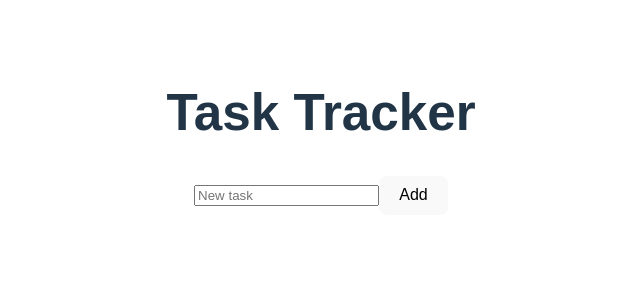
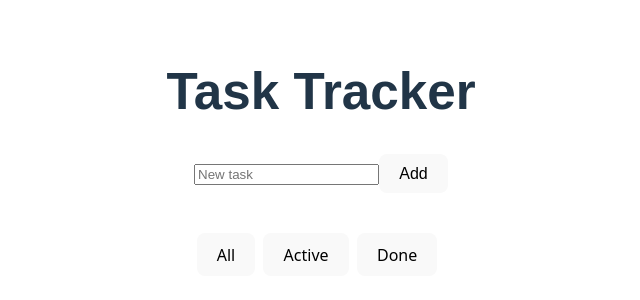
Before and after one commit to Vanna-Gio/vue-3-basics, a Vue app: page / in a window 1280 px wide. Shown: the part 250-550 px from the top of the page, without its empty margins (319-959 px from the left). Built offline with nearby package versions, Linux system fonts and the light colour scheme.

Commit message:
add task filters

```diff
--- a/src/App.vue
+++ b/src/App.vue
@@ -3,21 +3,27 @@
     <h1>Task Tracker</h1>
     <TaskInput @add-task="addTask"/>
     <TaskList
-      :tasks="tasks"
+      :tasks="filteredTasks"
       @toggle-task="toggleTask"
       @delete-task="deleteTask"
+
     />
 
+  </div>
+  <div class="filters">
+    <button @click="filter = 'all'">All</button>
+    <button @click="filter = 'active'">Active</button>
+    <button @click="filter = 'done'">Done</button>
   </div>
 
 
 </template>
 
 <script setup>
-  import { ref } from 'vue'
+  import { ref, computed, watch, onMounted } from 'vue'
   import TaskInput from './components/TaskInput.vue';
 import TaskList from './components/TaskList.vue';
-import { watch, onMounted } from 'vue';
+
 
   const tasks = ref([])
 
@@ -50,6 +56,18 @@ import { watch, onMounted } from 'vue';
   }, { deep: true})
 
 
+  const filter = ref('all')
+  const filteredTasks = computed(() => {
+    if (filter.value ===  'active') {
+      return tasks.value.filter(t => !t.done)
+    }
+
+    if (filter.value === 'done'){
+        return tasks.value.filter(t => t.done)
+    }
+    return tasks.value
+  })
+
 </script>
 <style >
   .app {
@@ -57,4 +75,7 @@ import { watch, onMounted } from 'vue';
     margin: 40px auto;
     font-family: Arial, sans-serif;
   }
+  .filters button{
+    margin-right: 8px;
+  }
 </style>
```
